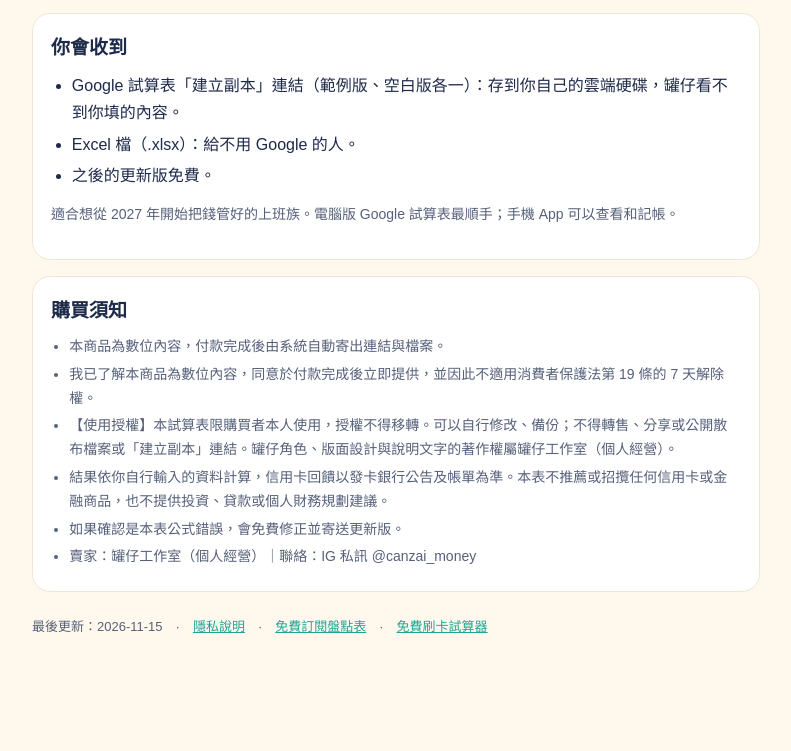
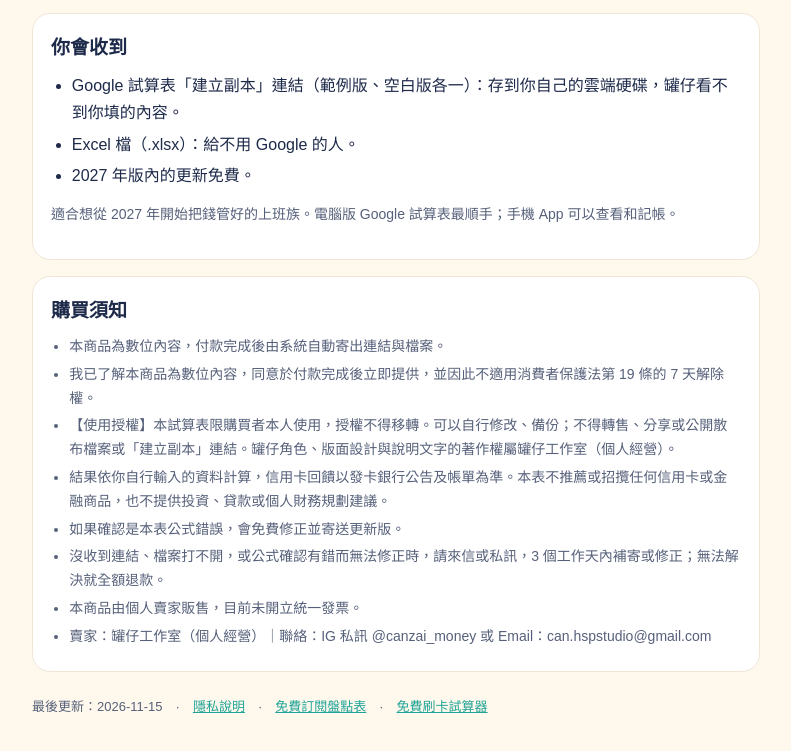
Before and after one commit to a0931771367-byte/canzai, a plain HTML site: page sheet.html in a window 1280 px wide. Shown: the part 1407-2158 px from the top of the page, without its empty margins (244-1035 px from the left). Before the commit the page ends 2106 px from the top, so only its background shows below. Drawn offline with Linux system fonts and the light colour scheme.

Commit message:
銷售頁與免費版頁依法務部審查修正 (#35)
- 聯絡方式加 Email
- 免費更新範圍改為 2027 年版內
- 購買須知加補寄、修正、退款條款與未開立統一發票說明
- 免費版授權文字照法務部小修版


Claude-Session: https://claude.ai/code/session_01FRVq7rKBNMUA7UsSjXistj

Co-authored-by: Claude <noreply@anthropic.com>

```diff
--- a/sheet.html
+++ b/sheet.html
@@ -98,7 +98,7 @@ footer{color:var(--sub);font-size:13px;margin-top:24px}
   <ul>
     <li>Google 試算表「建立副本」連結（範例版、空白版各一）：存到你自己的雲端硬碟，罐仔看不到你填的內容。</li>
     <li>Excel 檔（.xlsx）：給不用 Google 的人。</li>
-    <li>之後的更新版免費。</li>
+    <li>2027 年版內的更新免費。</li>
   </ul>
   <p class="note">適合想從 2027 年開始把錢管好的上班族。電腦版 Google 試算表最順手；手機 App 可以查看和記帳。</p>
 </section>
@@ -111,7 +111,9 @@ footer{color:var(--sub);font-size:13px;margin-top:24px}
     <li>【使用授權】本試算表限購買者本人使用，授權不得移轉。可以自行修改、備份；不得轉售、分享或公開散布檔案或「建立副本」連結。罐仔角色、版面設計與說明文字的著作權屬罐仔工作室（個人經營）。</li>
     <li>結果依你自行輸入的資料計算，信用卡回饋以發卡銀行公告及帳單為準。本表不推薦或招攬任何信用卡或金融商品，也不提供投資、貸款或個人財務規劃建議。</li>
     <li>如果確認是本表公式錯誤，會免費修正並寄送更新版。</li>
-    <li>賣家：罐仔工作室（個人經營）｜聯絡：IG 私訊 @canzai_money</li>
+    <li>沒收到連結、檔案打不開，或公式確認有錯而無法修正時，請來信或私訊，3 個工作天內補寄或修正；無法解決就全額退款。</li>
+    <li>本商品由個人賣家販售，目前未開立統一發票。</li>
+    <li>賣家：罐仔工作室（個人經營）｜聯絡：IG 私訊 @canzai_money 或 Email：can.hspstudio@gmail.com</li>
   </ul>
 </section>
 
```
Also changed, not shown: free.html (+2 -2 lines).
